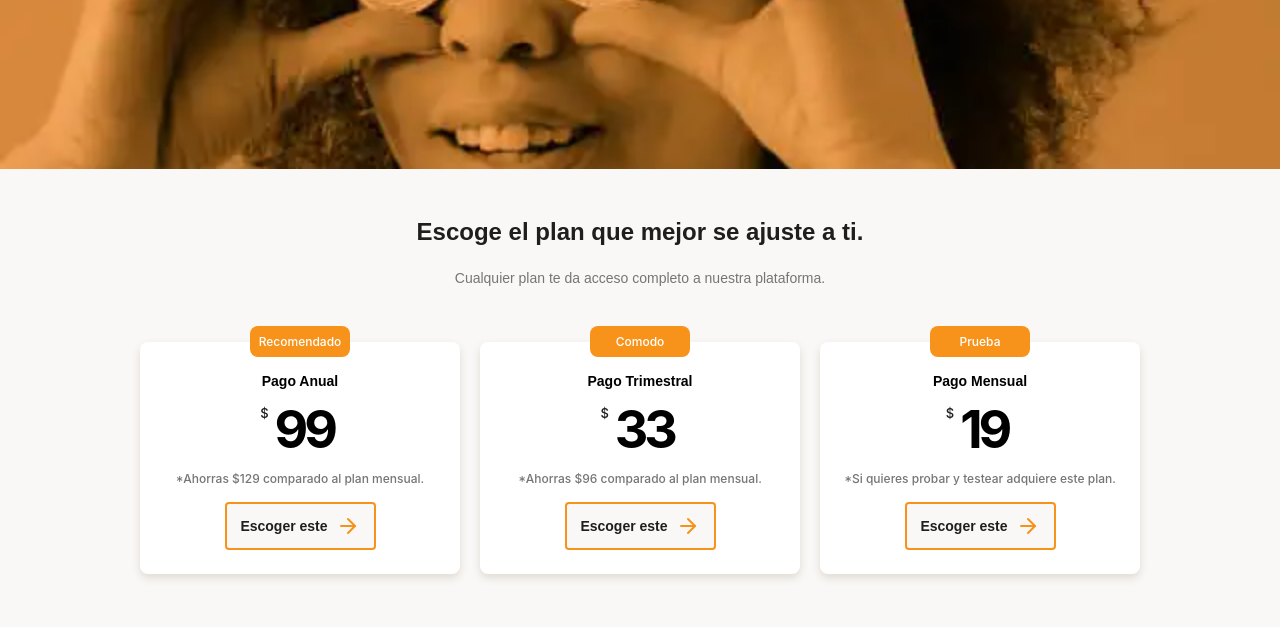
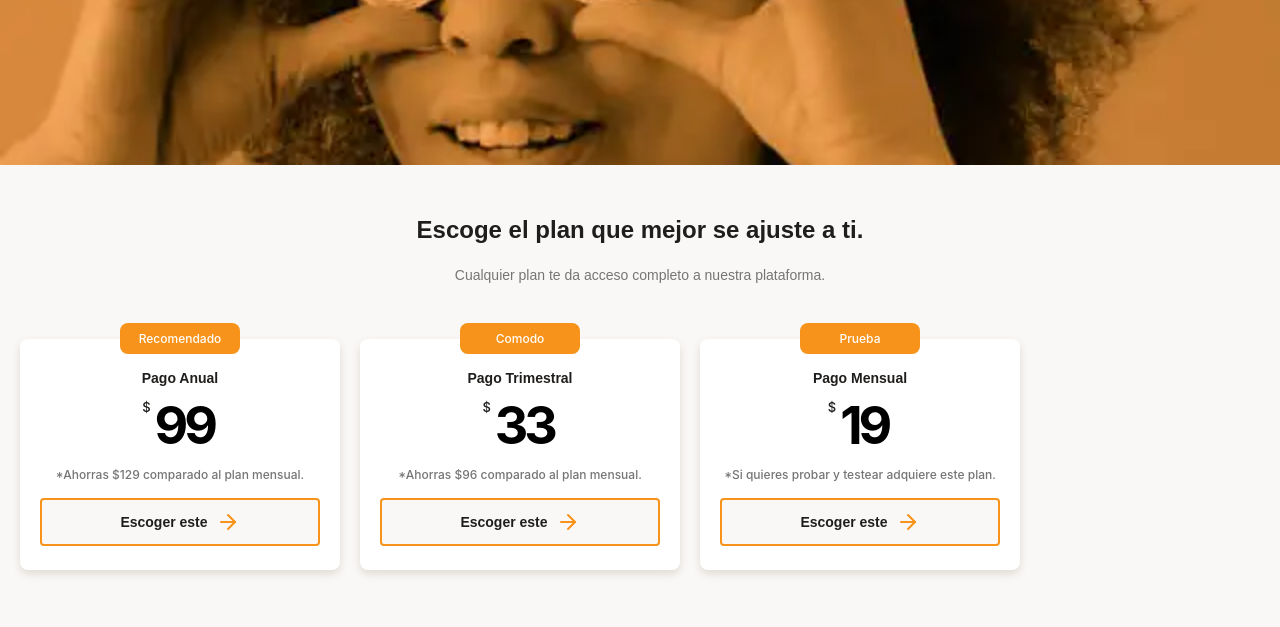
Before and after one commit to luisAriza/batatabit, a plain HTML site: page index.html in a window 1280 px wide. Shown: the part 1876-2503 px from the top of the page. Drawn offline with Linux system fonts and the light colour scheme; files whose address does not match are found by name.

Commit message:
Estilos completos, solo falta breakpoints

```diff
--- a/index.html
+++ b/index.html
@@ -144,58 +144,50 @@
 			<h2 class="bitcoin__title">Conócelo hoy.</h2>
 		</section>
 		<!-- Sección #4 -->
-		<section id="plans" class="main-plains-container">
-			<div class="plans--tittle">
-				<h2>Escoge el plan que mejor se ajuste a ti.</h2>
-				<p>Cualquier plan te da acceso completo a nuestra plataforma.</p>
-			</div>
-			<section class="plans-container--slider">
-				<article class="plans-container--card">
-					<h3>Recomendado</h3>
+		<section id="plans" class="plans">
+			<h2 class="plans__title">Escoge el plan que mejor se ajuste a ti.</h2>
+			<p class="plans__description">Cualquier plan te da acceso completo a nuestra plataforma.</p>
+			<div class="plans-slider">
+				<div class="plans__card">
+					<h3 class="plans__card-title">Recomendado</h3>
 					<div>
-						<h4>Pago Anual</h4>
-						<p class="price">
+						<h4 class="plans__card-subtitle">Pago Anual</h4>
+						<p class="plans__card-price">
 							<span class="sign">$</span><strong>99</strong>
 						</p>
-						<p class="promo">*Ahorras $129 comparado al plan mensual.</p>
+						<p class="plans__card-promo">*Ahorras $129 comparado al plan mensual.</p>
 						<button>
-							<p>
-								Escoger este<span></span>
-							</p>
+							Escoger este<span></span>
 						</button>
 					</div>
-				</article>
-				<article class="plans-container--card">
-					<h3>Comodo</h3>
+				</div>
+				<div class="plans__card">
+					<h3 class="plans__card-title">Comodo</h3>
 					<div>
-						<h4>Pago Trimestral</h4>
-						<p class="price">
+						<h4 class="plans__card-subtitle">Pago Trimestral</h4>
+						<p class="plans__card-price">
 							<span class="sign">$</span><strong>33</strong>
 						</p>
-						<p class="promo">*Ahorras $96 comparado al plan mensual.</p>
+						<p class="plans__card-promo">*Ahorras $96 comparado al plan mensual.</p>
 						<button>
-							<p>
-								Escoger este<span></span>
-							</p>
+							Escoger este<span></span>
 						</button>
 					</div>
-				</article>
-				<article class="plans-container--card">
-					<h3>Prueba</h3>
+				</div>
+				<div class="plans__card">
+					<h3 class="plans__card-title">Prueba</h3>
 					<div>
-						<h4>Pago Mensual</h4>
-						<p class="price">
+						<h4 class="plans__card-subtitle">Pago Mensual</h4>
+						<p class="plans__card-price">
 							<span class="sign">$</span><strong>19</strong>
 						</p>
-						<p class="promo">*Si quieres probar y testear adquiere este plan.</p>
+						<p class="plans__card-promo">*Si quieres probar y testear adquiere este plan.</p>
 						<button>
-							<p>
-								Escoger este<span></span>
-							</p>
+							Escoger este<span></span>
 						</button>
 					</div>
-				</article>
-			</section>
+				</div>
+			</div>
 		</section>
 	</main>
 	<footer>
@@ -207,7 +199,7 @@
 			</ul>
 		</section>
 		<section class="right">
-			<img src="./assets/img/logo-footer.svg" alt="Logo de Batatabit del footer">
+			<img src="assets/img/logo-footer.svg" width="64" height="52" alt="Logo de Batatabit">
 		</section>
 	</footer>
 </body>
--- a/styles/main.css
+++ b/styles/main.css
@@ -141,15 +141,19 @@ main {
   line-height: 1.8rem;
   color: #525252;
 }
-/* tables */
 .table-slider {
   display: flex;
+  gap: 32px;
   overflow-x: scroll;
   overscroll-behavior-x: contain;
   scroll-snap-type: x proximity;
+  padding: 0 20px;
+}
+.table-slider::-webkit-scrollbar {
+  display: none;
 }
 .table-container {
-  padding-bottom: 28px;
+  padding-bottom: 24px;
   font-family: "Inter", sans-serif;
   scroll-snap-align: center;
 }
@@ -167,9 +171,11 @@ main {
 .table {
   display: grid;
   place-items: center;
-  width: 100vw;
+  min-width: 240px;
+  width: 100%;
+  max-width: 300px;
   height: 180px;
-  padding: 12px 28px;
+  padding: 12px 0;
 }
 .table table {
   width: 100%;
@@ -195,7 +201,7 @@ table img {
   margin-left: 12px;
 }
 .table__date--currency {
-  width: 260px;
+  width: 240px;
   margin: 0 auto;
   padding: 8px;
   border-radius: 8px;
@@ -208,7 +214,7 @@ table img {
   color: var(--black);
 }
 .table__date--commission {
-  width: 260px;
+  width: 240px;
   margin: 0 auto;
   padding: 8px;
   border-radius: 8px;
@@ -304,94 +310,83 @@ table img {
 }
 
 /* Section #4 */
-.main-plains-container {
-  min-width: 320px;
-  max-width: 100vw;
-  height: auto;
-  margin: 0 auto;
-  padding: 50px 0px 40px;
+.plans {
+  display: grid;
+  gap: 24px;
+  width: 100%;
+  padding: 52px 0px 40px;
   text-align: center;
   background-color: var(--off-white);
 }
-.plans--tittle {
-  min-width: 288px;
-  max-width: 90vw;
-  margin: 0 auto;
-  padding-bottom: 35px;
-}
-.plans--tittle h2 {
+.plans__title {
+  padding: 0 20px;
   font-size: 2.4rem;
   line-height: 2.6rem;
   font-weight: 700;
-  padding-bottom: 24px;
   color: var(--warm-black);
 }
-.plans--tittle p {
+.plans__description {
+  padding: 0 20px;
   font-size: 1.4rem;
-  line-height: 1.8rem;
   font-weight: 500;
   color: #757575;
 }
-/* Cards */
-.plans-container--slider {
+.plans-slider {
   display: flex;
+  gap: 20px;
   overflow-x: scroll;
   overscroll-behavior-x: contain;
   scroll-snap-type: x proximity;
-  padding: 0 10px;
+  padding: 12px 20px 0;
 }
-.plans-container--card {
+.plans-slider::-webkit-scrollbar {
+  display: none;
+}
+.plans__card {
   scroll-snap-align: center;
   width: 60%;
-  min-width: 190px;
+  min-width: 200px;
   max-width: 320px;
-  height: auto;
-  margin: 2rem 10px 20px;
-  padding: 0px 15px 24px;
+  margin: 20px 0;
+  padding: 0 20px 24px;
+  border-radius: 8px;
   background-color: var(--just-white);
   box-shadow: 0px 4px 8px rgba(89, 73, 30, 0.16);
-  border-radius: 8px;
 }
-.plans-container--card h3 {
-  width: 10rem;
-  position: relative;
-  bottom: 1.6rem;
+.plans__card-title {
+  width: 120px;
   margin: 0 auto;
   padding: 8px;
+  position: relative;
+  bottom: 16px;
   font-family: "Inter", sans-serif;
   font-size: 1.2rem;
-  line-height: 1.5rem;
   font-weight: 500;
+  border-radius: 8px;
   color: var(--just-white);
   background: var(--bitcoin-orange);
-  border-radius: 8px;
 }
-.plans-container--card h4 {
-  margin-top: -1px;
+.plans__card-subtitle {
   padding-bottom: 8px;
-  font-size: 14px;
-  line-height: 1.8rem;
+  font-size: 1.4rem;
   font-weight: 700;
-  color: #000000;
+  color: var(--warm-black);
 }
-.plans-container--card .price .sign {
+.plans__card .sign {
   position: relative;
-  bottom: 30px;
-  right: 6px;
+  bottom: 32px;
+  right: 4px;
   font-family: "Inter", sans-serif;
-  font-size: 13px;
-  line-height: 1.4rem;
+  font-size: 1.3rem;
   font-weight: 500;
   color: var(--warm-black);
 }
-.plans-container--card .price strong {
+.plans__card-price strong {
   font-family: "Inter", sans-serif;
-  font-size: 52px;
-  line-height: 63px;
-  font-size: bold;
+  font-size: 5.2rem;
   letter-spacing: -0.08em;
 }
-.plans-container--card .promo {
+.plans__card-promo {
   margin: 10px 0px 16px;
   font-family: "Inter", sans-serif;
   font-size: 12px;
@@ -399,41 +394,34 @@ table img {
   font-weight: 500;
   color: #757575;
 }
-.plans-container--card button {
-  width: 90%;
-  width: 151px;
-  height: 48px;
-  padding: 10px 6px;
-  font-size: 14px;
-  line-height: 18px;
-  font-weight: 700;
-  color: var(--warm-black);
-  background-color: var(--off-white);
-  border: 2px solid var(--bitcoin-orange);
-  border-radius: 4px;
-}
-.plans-container--card button p {
+.plans__card button {
   display: flex;
   justify-content: center;
   align-items: center;
+  gap: 8px;
+  width: 100%;
+  padding: 10px 8px;
+  font-size: 1.4rem;
+  font-weight: 700;
+  border-radius: 4px;
+  border: 2px solid var(--bitcoin-orange);
+  color: var(--warm-black);
+  background-color: var(--off-white);
 }
-.plans-container--card button span {
-  display: inline-block;
+.plans__card button span {
   width: 24px;
   height: 24px;
-  margin-left: 8px;
   background-image: url("../assets/icons/orange-right-arrow.svg");
+  background-size: cover;
   background-position: center;
-  background-size: cover;
+  background-repeat: no-repeat;
 }
 
 /* Footer */
 footer {
   display: flex;
-  min-width: 320px;
-  max-width: 100vw;
-  height: 150px;
-  margin: 0 auto;
+  width: 100%;
+  height: 160px;
   background-color: var(--bitcoin-orange);
 }
 footer section {
@@ -442,9 +430,8 @@ footer section {
   align-items: center;
   width: 50%;
 }
-footer .left ul {
+footer ul {
   font-size: 1.4rem;
-  line-height: 1.8rem;
   font-weight: 400;
   list-style: none;
 }
@@ -455,11 +442,6 @@ footer .left ul {
   text-decoration: none;
   color: var(--just-white);
 }
-.right img {
-  width: 6.4rem;
-  height: 5rem;
-}
-
 @media (min-width: 675px) {
   .tables-slider {
     overflow-x: auto;
```
